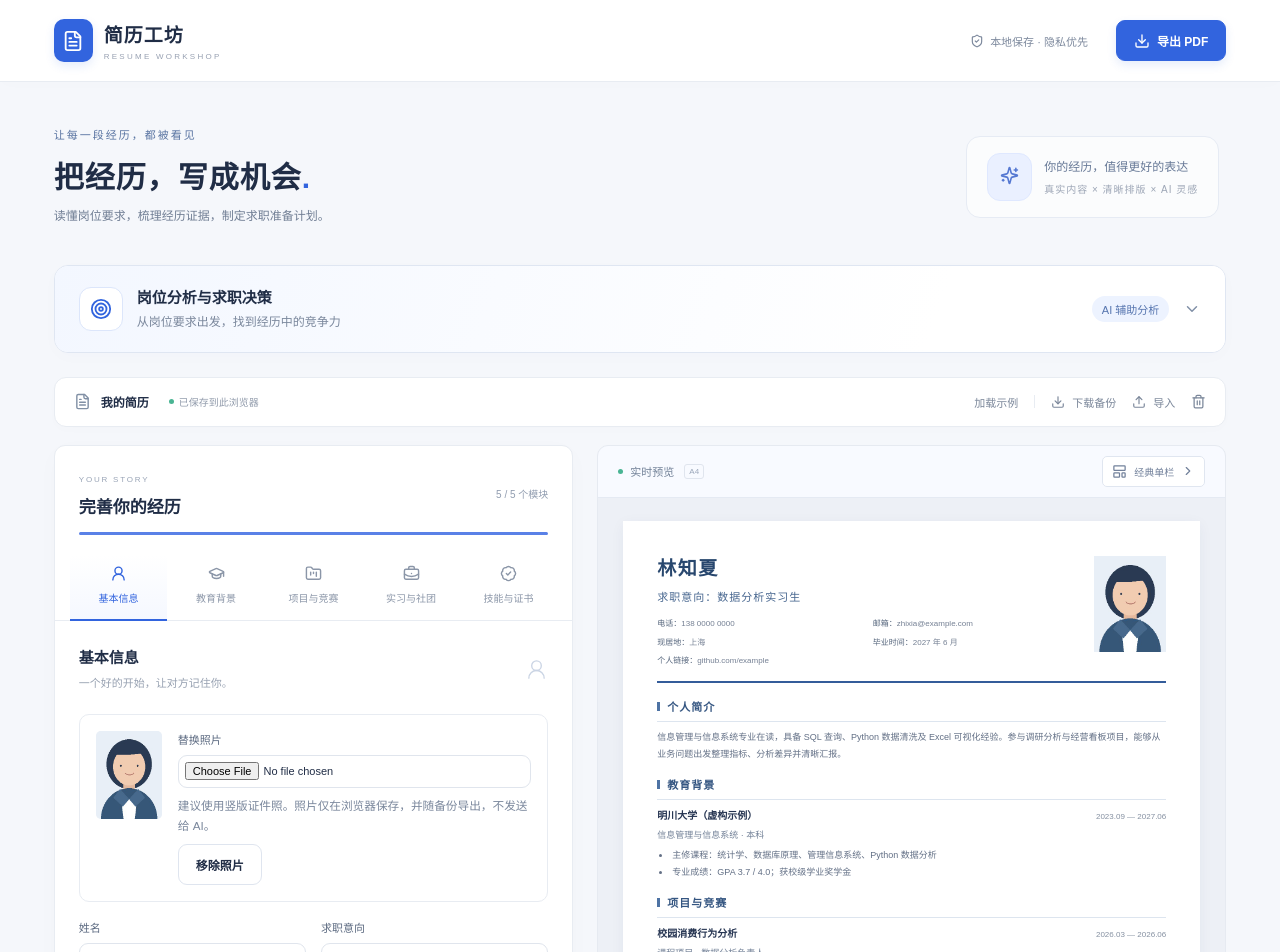
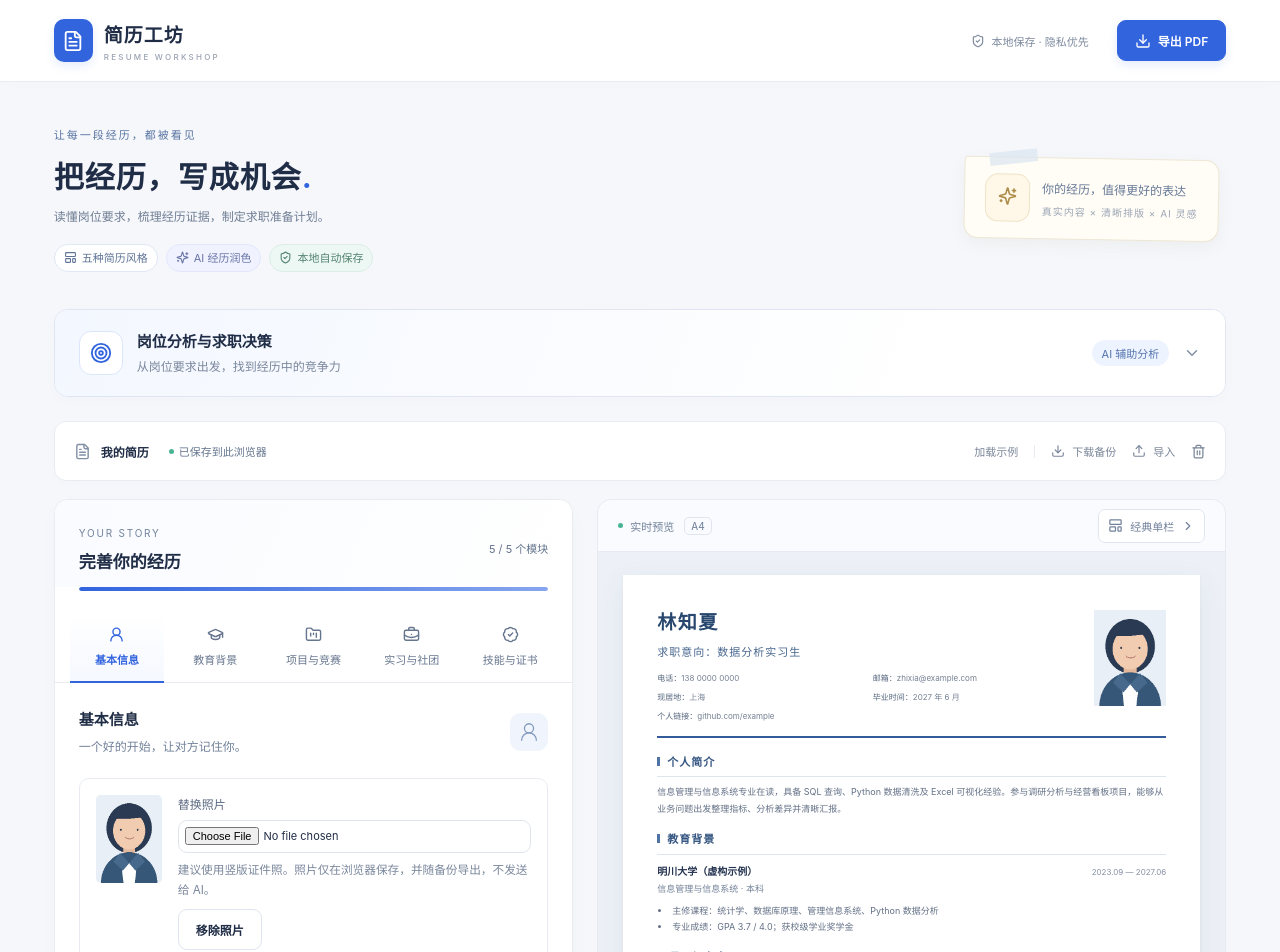
Before and after one commit to vdsbuq/resume-workshop, a Next.js app: page / in a window 1280 px wide. Shown: the top 952 px of the page. Built offline with nearby package versions, Linux system fonts and the light colour scheme.

Commit message:
Polish workspace typography and add restrained decorative details

```diff
--- a/app/globals.css
+++ b/app/globals.css
@@ -4,7 +4,7 @@
   --muted: #8992a3;
   --line: #e8ecf2;
   --bg: #f6f8fc;
-  --font: Arial, "Microsoft YaHei", "PingFang SC", sans-serif;
+  --font: "PingFang SC", "Microsoft YaHei", -apple-system, BlinkMacSystemFont, "Segoe UI", sans-serif;
 }
 * {
   box-sizing: border-box;
@@ -1295,3 +1295,47 @@ main {
 .resume-contact span + span:before { content: none; }
 .resume-contact b { font-weight: 500; color: #54647b; }
 @media screen and (max-width: 420px) { .resume-header.has-photo .resume-contact { grid-template-columns: 1fr; } }
+
+/* Quiet editorial details for the workspace, never the exported resume. */
+.feature-chips { display: flex; flex-wrap: wrap; gap: 8px; margin-top: 16px; }
+.feature-chips span { display: inline-flex; align-items: center; gap: 5px; padding: 5px 9px; border: 1px solid #e0e8f5; border-radius: 20px; background: #fff; color: #5e7395; font-size: 11px; line-height: 1.5; }
+.feature-chips span:nth-child(2) { background: #f0f3ff; border-color: #e2e7fb; color: #6875a7; }
+.feature-chips span:nth-child(3) { background: #edf7f3; border-color: #dceee6; color: #538472; }
+.note-sticker { position: relative; background: #fffdf6; border-color: #eee7d5; border-radius: 4px 14px 14px 14px; box-shadow: 0 6px 16px #7c6a3810; transform: rotate(1deg); }
+.note-sticker:before { content: ""; position: absolute; width: 48px; height: 13px; top: -7px; left: 24px; background: #dce7f1b3; transform: rotate(-7deg); }
+.note-sticker .tiny-spark { background: #fff8e8; border-color: #eee3c7; color: #ad8b49; }
+@media screen {
+  .editor-panel, .preview-panel { border-radius: 14px; }
+  .editor-intro { background: linear-gradient(115deg, #f9fbff, #fff); }
+  .step-label { font-size: 10px; color: #73839c; }
+  .progress-label, .save-status { font-size: 11px; color: #64758d; }
+  .progress-track { height: 4px; }
+  .progress-track span { background: linear-gradient(90deg, #3264de, #86a6ee); border-radius: 4px; }
+  .section-tabs { padding-top: 5px; gap: 4px; }
+  .section-tabs button { font-size: 11px; border-radius: 8px 8px 0 0; color: #66768e; }
+  .section-tabs button:hover:not(.active) { background: #f6f8fc; }
+  .section-tabs button.active { font-weight: 600; }
+  .field > span { font-size: 12px; font-weight: 500; }
+  .section-heading p { font-size: 12px; color: #718099; }
+  .section-heading > svg { padding: 8px; width: 38px; height: 38px; background: #f0f4fc; border-radius: 11px; color: #8099bf; }
+  .writing-tip { border-radius: 10px; border-left: 3px solid #a5bce8; background: #f7f9fe; }
+  .writing-tip strong { font-size: 12px; color: #5473a2; font-weight: 600; }
+  .writing-tip p { font-size: 11px; color: #71839f; }
+  .editor-bottom { font-size: 11px; color: #74839a; line-height: 1.7; }
+  .preview-panel { background-color: #edf1f7; background-image: radial-gradient(#cbd5e180 .65px, transparent .65px); background-size: 10px 10px; }
+  .preview-toolbar { background: #f9fbfe; }
+  .a4-badge { font-size: 10px; color: #697b96; padding: 2px 6px; border-radius: 5px; }
+  .template-button { font-size: 11px; border-radius: 7px; min-height: 34px; }
+  .template-button:hover { background: #edf3ff; border-color: #b8caee; color: #3264de; }
+  .resume-sheet { box-shadow: 0 8px 28px #26375912, 0 1px 3px #2637590c; }
+  .preview-caption { font-size: 11px; color: #708098; line-height: 1.7; padding: 0 12px; text-align: center; }
+  .entry-editor { border-radius: 10px; }
+  .toolbar-actions button { min-height: 32px; }
+}
+@media (max-width: 700px) {
+  .feature-chips { gap: 6px; margin-top: 12px; }
+  .feature-chips span { font-size: 10px; padding: 4px 7px; }
+  .section-tabs { gap: 0; }
+  .section-tabs button { font-size: 10px; }
+}
+@media print { .feature-chips, .note-sticker { display: none !important; } }
--- a/app/page.tsx
+++ b/app/page.tsx
@@ -408,8 +408,13 @@ export default function Home() {
                 把经历，写成机会<span>.</span>
               </h1>
               <p>读懂岗位要求，梳理经历证据，制定求职准备计划。</p>
+              <div className="feature-chips" aria-label="项目特点">
+                <span><LayoutTemplate size={13} /> 五种简历风格</span>
+                <span><Sparkles size={13} /> AI 经历润色</span>
+                <span><ShieldCheck size={13} /> 本地自动保存</span>
+              </div>
             </div>
-            <div className="heading-note">
+            <div className="heading-note note-sticker">
               <span className="tiny-spark">
                 <Sparkles size={19} />
               </span>
```
